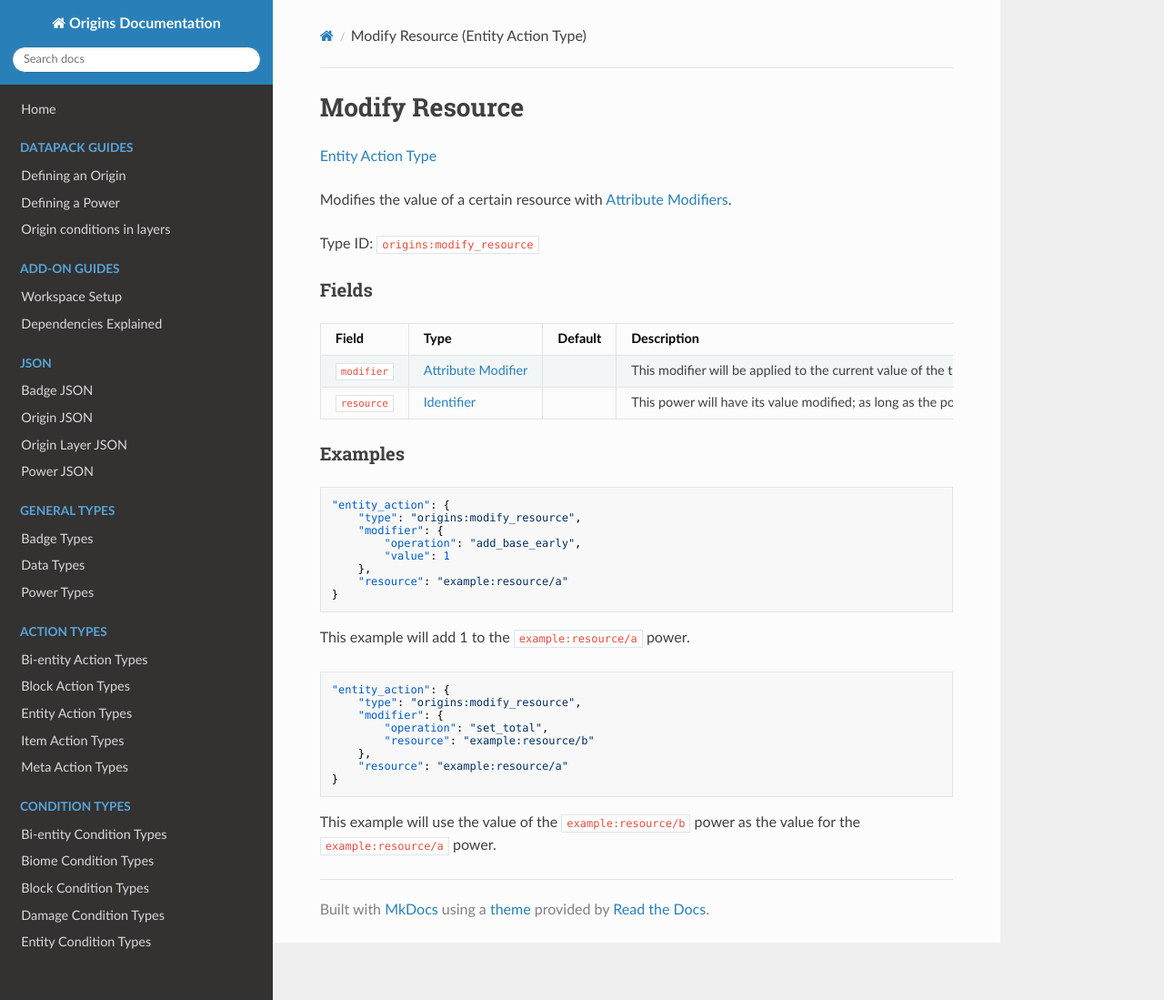
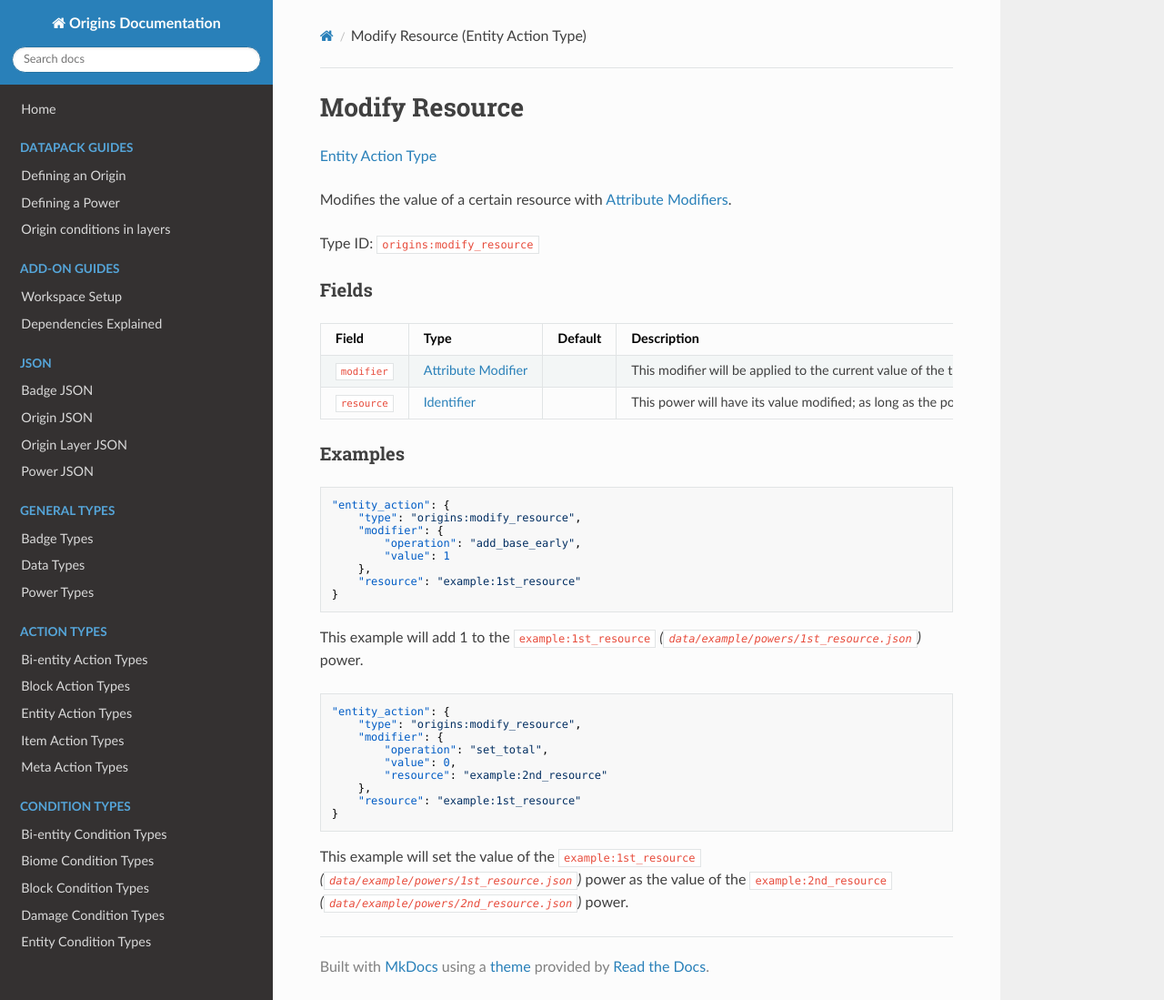
Before and after one commit to apace100/origins-docs, an MkDocs documentation site: the page built from docs/types/entity_action_types/modify_resource.md, in a window 1280 px wide and 1099 px high. Shown: the whole window at 91% size. Built offline with MkDocs 1.6.1, drawn with Linux system fonts in a browser that asks for light colours; nearby versions of some CDN libraries.

Commit message:
Updated `modify_resource.md` (Entity Action Types)
* Fixed the second example
* Slightly changed the description for the second example

````diff
--- a/docs/types/entity_action_types/modify_resource.md
+++ b/docs/types/entity_action_types/modify_resource.md
@@ -29,11 +29,11 @@ Field | Type | Default | Description
         "operation": "add_base_early",
         "value": 1
     },
-    "resource": "example:resource/a"
+    "resource": "example:1st_resource"
 }
 ```
 
-This example will add 1 to the `example:resource/a` power.
+This example will add 1 to the `example:1st_resource` *(`data/example/powers/1st_resource.json`)* power.
 <br>
 
 ```json
@@ -41,10 +41,11 @@ This example will add 1 to the `example:resource/a` power.
     "type": "origins:modify_resource",
     "modifier": {
         "operation": "set_total",
-        "resource": "example:resource/b"
+        "value": 0,
+        "resource": "example:2nd_resource"
     },
-    "resource": "example:resource/a"
+    "resource": "example:1st_resource"
 }
 ```
 
-This example will use the value of the `example:resource/b` power as the value for the `example:resource/a` power.
+This example will set the value of the `example:1st_resource` *(`data/example/powers/1st_resource.json`)* power as the value of the `example:2nd_resource` *(`data/example/powers/2nd_resource.json`)* power.
````
